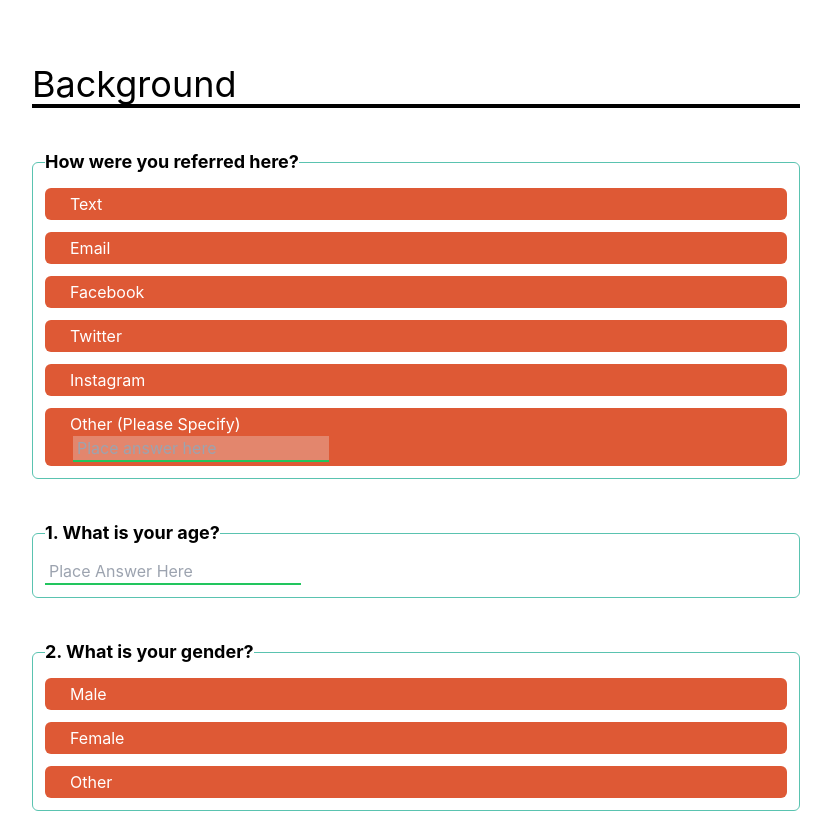
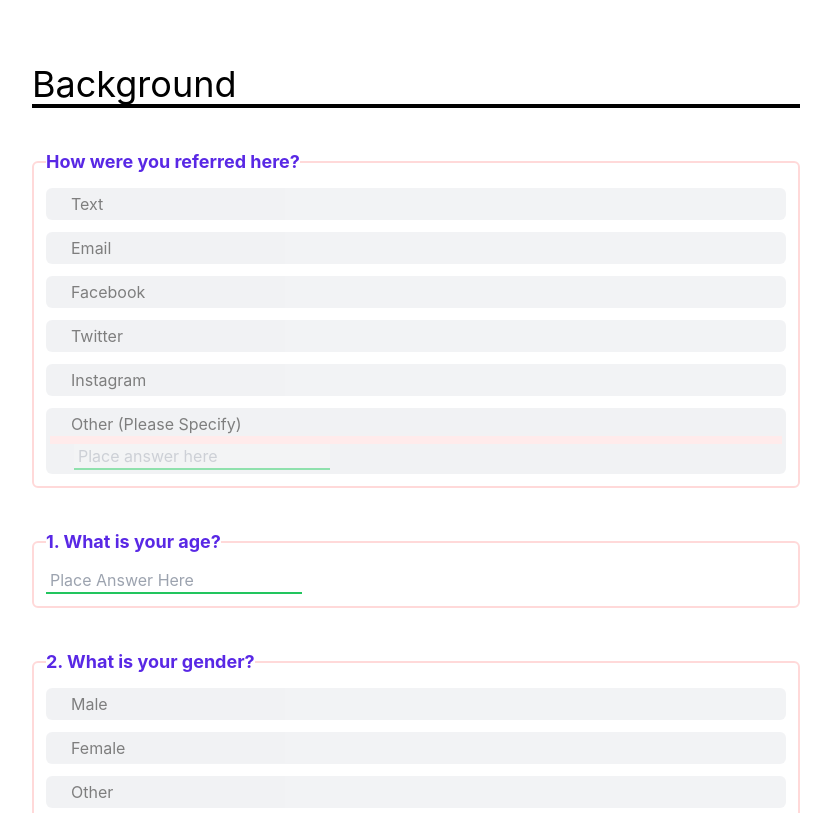
Before and after one commit to Vaugnie-Lindsey/SurveyApp, a React (Create React App) app: page /SurveyPage in a window 1280 px wide. Shown: the top 813 px of the page, without its empty margins (224-1055 px from the left). Built offline with nearby package versions, Linux system fonts and the light colour scheme.

Commit message:
UI updated, colors can be changed if we want less girly colors, now can select an option by clicking on the whole div

```diff
--- a/src/Components/MCQuestion.jsx
+++ b/src/Components/MCQuestion.jsx
@@ -2,13 +2,14 @@ import React, { useState } from "react";
 
 const MCQuestion = (props) => {
   const [showOption, setShowOption] = useState(true);
-  const [focus, SetFocus] = useState(false);
+  const [focus, SetFocus] = useState("");
   const [colors, setColors] = useState({
     bg: "border-green-500"
   });
   const inputName = props.name + "1";
   const handleChange = (answer) => {
-    if (answer.target.value == "Other (Please Specify)") {
+    SetFocus(answer);
+    if (answer == "Other (Please Specify)") {
       setShowOption(false);
     } else {
       setShowOption(true);
@@ -16,10 +17,27 @@ const MCQuestion = (props) => {
     // document.getElementById(answer.target.value).focus();
   };
 
+  const checkIfSelected = (answer) => {
+    if (answer === focus) {
+      return "bg-appPink text-appPurple shadow-sm shadow-appPurple font-bold"
+    } else {
+      return "bg-gray-200 hover:bg-appPink hover:text-appPurple hover:font-bold hover:shadow hover:shadow-appPurple hover:accent-appPurple hover:opacity-100 opacity-50"
+    }
+  }
+
+  const otherCheckIfSelected = (answer) => {
+    if (answer === focus) {
+      console.log("this is true")
+      return true
+    } else {
+      console.log("this is false")
+      return false
+    }
+  }
+
   const checkForInput = (e) => {
     console.log(e.target.value);
     if (e.target.value == "") {
-      console.log("sad face");
       setColors({bg: "border-red-500"});
     } else {
       setColors({bg: "border-green-500"});
@@ -35,29 +53,31 @@ const MCQuestion = (props) => {
     }
   };
 
-  const clickRadio = () => {
-
+  const clickRadio = (answer) => {
+    SetFocus(answer)
   }
 
   const questions = props.options.map((answer, index) => (
-    <div key={index} className="bg-appOrange p-1 rounded-md" onClick={() => clickRadio(props.question + index)}>
+    <div key={index} className={`${checkIfSelected(answer)} p-1 rounded-md transition-all`} onClick={() => handleChange(answer)}>
       <input
         id={props.question + index}
         type="radio"
         value={answer}
-        className="text-black border border-green-400 opacity-0"
+        className="text-black border border-green-400 accent-appPurple opacity-0"
         name={props.name}
-        onChange={(answer) => handleChange(answer)}
+        onChange={() => handleChange(answer)}
+        checked={otherCheckIfSelected(answer)}
         required
       ></input>
-      <label className="ml-2 text-white" for={props.question + index}>{answer}</label>
+      <label className="ml-2" for={props.question + index}>{answer}</label>
       {checkForOther(answer) && (
         <>
           <br></br>
+          <div className="h-2 bg-appPink"></div>
           <input
             id={answer}
             placeholder="Place answer here"
-            className={`dark:text-black border-b-2 ${colors.bg} focus:border-2 focus:outline-appBlue hover:outline-appBlue pr-1 pl-1 ml-6 transition-all`}
+            className={`dark:text-black border-b-2 ${colors.bg} focus:outline-none pr-1 pl-1 ml-6 transition-all`}
             disabled={showOption}
             name={inputName}
             required
@@ -68,8 +88,8 @@ const MCQuestion = (props) => {
     </div>
   ));
   return (
-    <fieldset className="flex flex-col gap-3 border border-appBlue rounded-md p-3">
-      <legend className="font-bold text-lg">{props.question}</legend>
+    <fieldset className="flex flex-col gap-3 border-2 border-appPink rounded-md p-3">
+      <legend className="font-bold text-lg text-appPurple">{props.question}</legend>
       {questions}
     </fieldset>
   );
--- a/src/Components/MultipleScale.jsx
+++ b/src/Components/MultipleScale.jsx
@@ -9,11 +9,11 @@ const MultipleScale = (props) => {
   ));
   return (
     <div>
-      <h2 className="font-bold text-lg dark:text-green-500 ">
+      <h2 className="font-bold text-lg text-appPurple ">
         {props.question}
       </h2>
       <br></br>
-      <div className="flex flex-col gap-5 ml-10">{questions}</div>
+      <div className="flex flex-col gap-5">{questions}</div>
     </div>
   );
 };
--- a/src/Components/NumberQuestion.jsx
+++ b/src/Components/NumberQuestion.jsx
@@ -24,8 +24,8 @@ const NumberQuestion = (props) => {
   }
 
   return (
-    <fieldset className="border border-appBlue rounded-md p-3">
-      <legend className="font-bold text-lg">{props.question}</legend>
+    <fieldset className="border-2 border-appPink rounded-md p-3">
+      <legend className="font-bold text-lg text-appPurple">{props.question}</legend>
       <input
         name={props.name}
         type="text"
--- a/src/Components/ScaleQuestion.jsx
+++ b/src/Components/ScaleQuestion.jsx
@@ -1,6 +1,23 @@
 import React, { useState } from "react";
 
 const ScaleQuestion = (props) => {
+  const [focus, SetFocus] = useState("");
+  const checkIfSelected = (answer) => {
+    if (answer === focus) {
+      return "bg-appPink text-appPurple shadow shadow-appPurple font-bold"
+    } else {
+      return "bg-gray-200 hover:bg-appPink hover:text-appPurple hover:font-bold"
+    }
+  }
+
+  const otherCheckIfSelected = (answer) => {
+    if (answer == focus) {
+      return true
+    } else {
+      return false
+    }
+  }
+
   const options = [
     "Strongly Disagree",
     "Disagree",
@@ -9,21 +26,23 @@ const ScaleQuestion = (props) => {
     "Strongly Agree",
   ];
   const questions = options.map((answer, index) => (
-    <div key={index} className="bg-appOrange h-20 w-24 p-1 rounded-md text-white">
+    <div key={index} className={`${checkIfSelected(answer)} h-20 w-28 p-1 rounded-md transition-all flex flex-col-reverse items-center justify-center`} onClick={() => SetFocus(answer)}>
       <input
         id={props.question + index}
         type="radio"
         value={answer}
         name={props.name}
-        className=""
+        className="accent-appPurple opacity-0"
+        onChange={() => SetFocus(answer)}
+        checked={otherCheckIfSelected(answer)}
         required
       ></input>
-      <label className="ml-2" for={props.question + index}>{answer}</label>
+      <label className="text-center" for={props.question + index}>{answer}</label>
     </div>
   ));
   return (
-    <fieldset className="border border-appBlue rounded-md p-3">
-      <legend className="font-bold text-lg">{props.question}</legend>
+    <fieldset className="border-2 border-appPink rounded-md p-3">
+      <legend className="font-bold text-lg text-appPurple">{props.question}</legend>
       <div className="flex flex-row flex-wrap gap-2 justify-center">{questions}</div>
     </fieldset>
   );
--- a/src/Pages/InformedConsent.jsx
+++ b/src/Pages/InformedConsent.jsx
@@ -119,12 +119,12 @@ const InformedConsent = () => {
           time.
         </li>
       </ol>
-      <div className="bg-appOrange p-3 rounded-md text-white">
+      <div className="bg-appPurple p-3 rounded-md text-appPink font-bold">
         <label>Check to confirm that you consent</label>
         <input
           id="consent"
           type="checkbox"
-          className="accent-appBlue ml-3"
+          className="accent-appPink ml-3"
           required
           onChange={(e) => checkItem(e)}
           defaultChecked={check}
@@ -133,7 +133,7 @@ const InformedConsent = () => {
       {
 
           <button
-            className="bg-appOrange rounded-3xl text-white p-3 disabled:bg-gray-500 disabled:cursor-not-allowed transition-all w-1/5"
+            className="bg-appPink rounded-3xl text-appPurple p-3 disabled:bg-gray-500 disabled:cursor-not-allowed disabled:text-black transition-all w-1/5 font-bold"
             onClick={() => generateUser()}
             disabled={!check}
           >
--- a/src/Pages/SurveyPage.jsx
+++ b/src/Pages/SurveyPage.jsx
@@ -58,6 +58,7 @@ const SurveyPage = () => {
 
     var data = new FormData(e.target);
     let formObject = Object.fromEntries(data.entries());
+    console.log(formObject);
     //console.log(formObject);
     //console.log(formObject.name);
     let id = queryParameters.get("id");
@@ -262,7 +263,7 @@ const SurveyPage = () => {
           question="17. The following factor influenced your decision to study your major / degree:"
           name="factors"
         />
-        <button className="bg-appOrange rounded-3xl w-1/5 text-white p-2 self-end transition-all">
+        <button className="bg-appPurple rounded-3xl w-2/5 md:w-1/5 text-appPink font-bold p-2 self-end transition-all hover:bg-appPink hover:text-appPurple">
           submit
         </button>
       </div>
--- a/tailwind.config.js
+++ b/tailwind.config.js
@@ -6,7 +6,9 @@ module.exports = {
       colors: {
         appOrange: "#DE5935",
         appYellow: "#F7CD46",
-        appBlue: "#5AC3B0"
+        appBlue: "#5AC3B0",
+        appPink: "#ffd9d9",
+        appPurple: "#5928e5"
       }
     },
   },
```
Also changed, not shown: src/Pages/Homepage.jsx (+8 -3 lines), src/Pages/SurveyComplete.jsx (+8 -8 lines).
